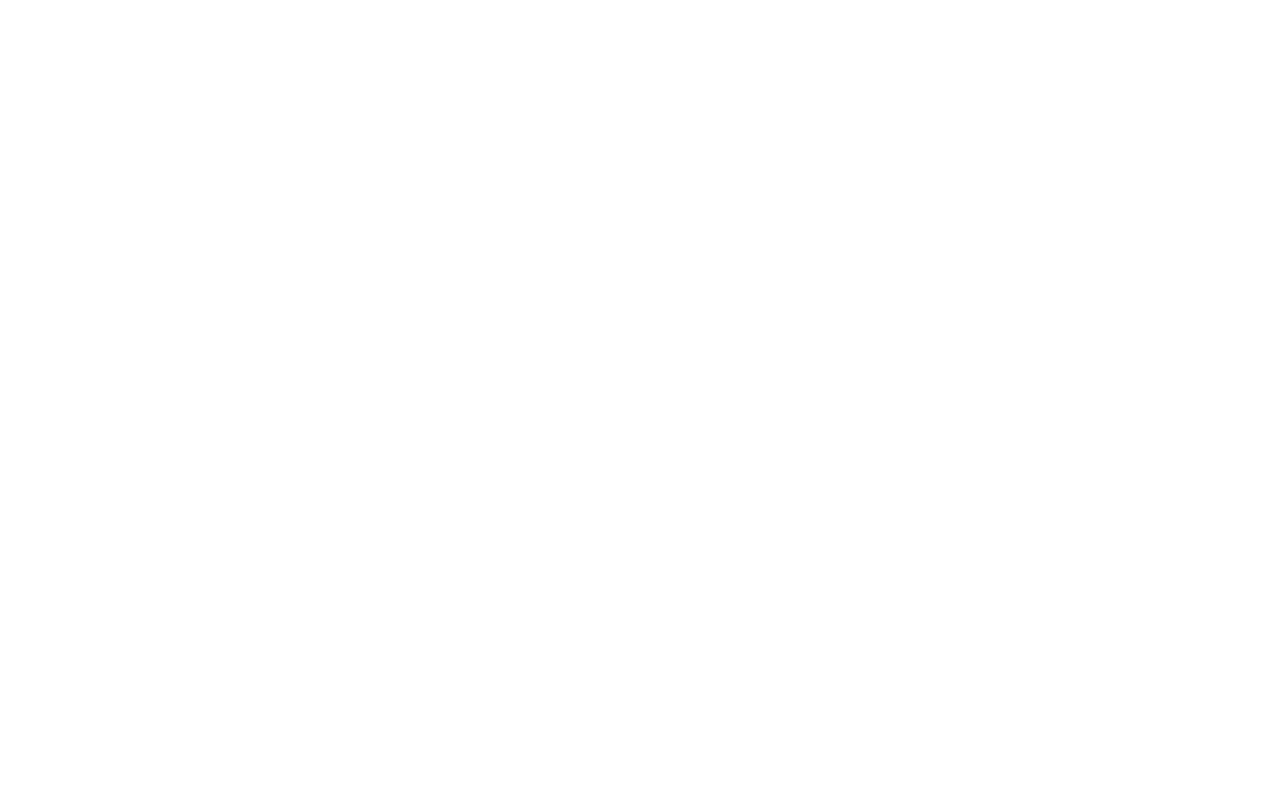
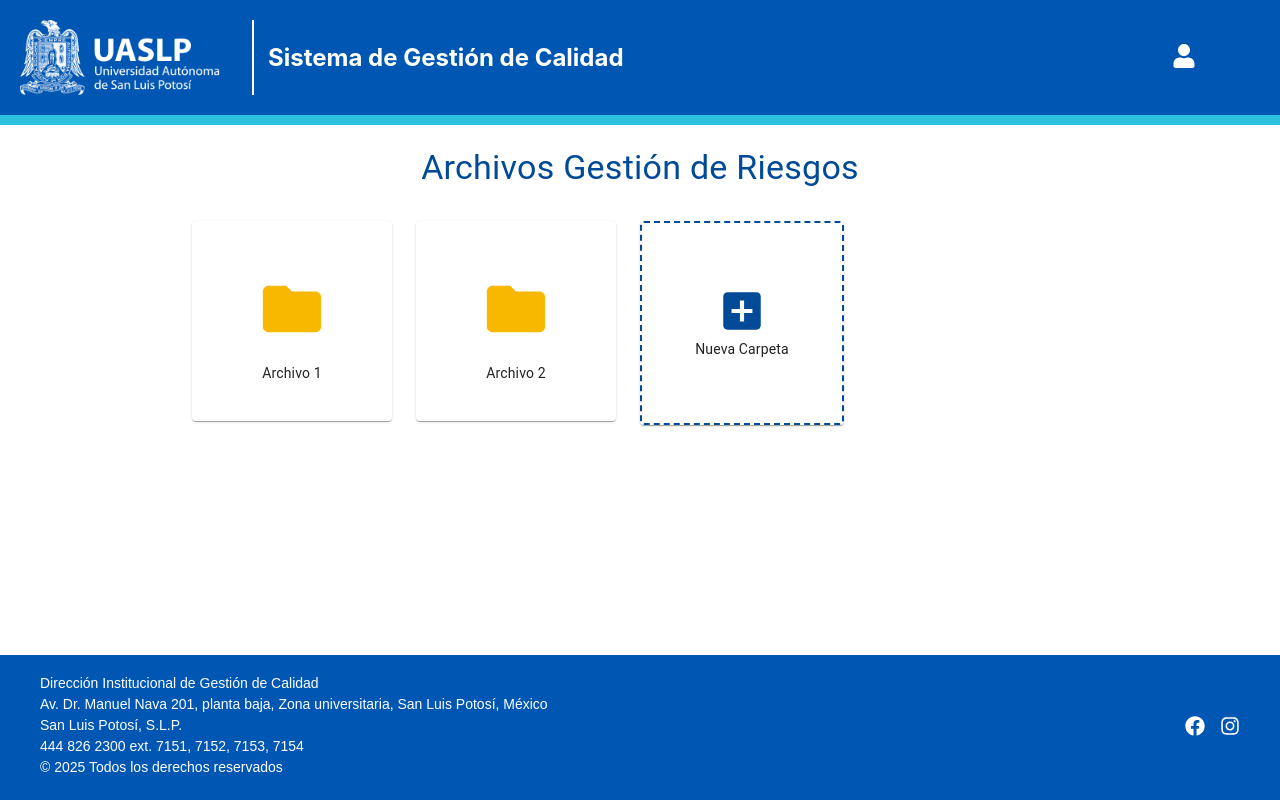
Before and after one commit to ShadowKnSs/sgc_frontend, a React (Create React App) app: page /archivos/1 in a window 1280 px wide. Before the commit this address had no page. Built offline with nearby package versions, Linux system fonts and the light colour scheme.

Commit message:
Componenetes Cards Gestion de riesgos

```diff
--- /dev/null
+++ b/src/components/CardAddFolder.jsx
@@ -0,0 +1,56 @@
+import React, { useState } from "react";
+import { Card, CardActionArea, CardContent, Typography, Grid, Dialog, DialogTitle, TextField, Button } from "@mui/material";
+import AddBoxIcon from "@mui/icons-material/AddBox";
+
+function CardAddFolder() {
+  const [open, setOpen] = useState(false);
+  const [folderName, setFolderName] = useState("");
+
+  const handleOpen = () => setOpen(true);
+  const handleClose = () => setOpen(false);
+
+  const handleSave = () => {
+    console.log("Nueva carpeta:", folderName);
+    handleClose();
+  };
+
+  return (
+    <>
+      {/* Botón para agregar nueva carpeta */}
+      <Grid item>
+        <Card sx={{ width: 200, height: 200, textAlign: "center", border: "2px dashed #004A98", alignContent: "center" }}>
+          <CardActionArea onClick={handleOpen}>
+            <CardContent>
+              <AddBoxIcon sx={{ fontSize: 50, color: "#004A98" }} />
+              <Typography variant="body2">Nueva Carpeta</Typography>
+            </CardContent>
+          </CardActionArea>
+        </Card>
+      </Grid>
+
+      {/* Modal para ingresar el nombre de la nueva carpeta */}
+      <Dialog open={open} onClose={handleClose} width={50} >
+        <DialogTitle sx={{ textAlign: "center" }}>Nueva Carpeta</DialogTitle>
+        <CardContent>
+          <TextField
+            fullWidth
+            variant="outlined"
+            label="Nombre"
+            value={folderName}
+            onChange={(e) => setFolderName(e.target.value)}
+          />
+          <Grid container justifyContent="space-between" sx={{ marginTop: 2 }}>
+            <Button variant="contained" sx={{ backgroundColor: "#F9B800" }} onClick={handleClose}>
+              Cancelar
+            </Button>
+            <Button variant="contained" sx={{ backgroundColor: "#004A98", color: "white" }} onClick={handleSave}>
+              Guardar
+            </Button>
+          </Grid>
+        </CardContent>
+      </Dialog>
+    </>
+  );
+}
+
+export default CardAddFolder;
--- /dev/null
+++ b/src/components/CardArchivos.jsx
@@ -0,0 +1,35 @@
+import React from "react";
+import { Card, CardActionArea, CardContent, Typography, Grid } from "@mui/material";
+import InsertDriveFileIcon from '@mui/icons-material/InsertDriveFile';
+import FolderIcon from "@mui/icons-material/Folder";
+import { useNavigate } from "react-router-dom";
+
+function CardArchivos({ nombreCarpeta, ruta }) {
+  const navigate = useNavigate();
+
+  const handleClick = () => {
+    navigate(ruta); // Navega a la ruta proporcionada
+  };
+
+  return (
+    <Grid item>
+      <Card
+        sx={{
+          width: 200,
+          height: 200,
+          textAlign: "center",
+          alignContent: "center",
+        }}
+      >
+        <CardActionArea onClick={handleClick}>
+          <CardContent>
+            <FolderIcon sx={{ fontSize: 70, color: "#F9B800" }} />
+          </CardContent>
+          <Typography variant="body2">{nombreCarpeta}</Typography>
+        </CardActionArea>
+      </Card>
+    </Grid>
+  );
+}
+
+export default CardArchivos;
--- a/src/routes/AppRoutes.js
+++ b/src/routes/AppRoutes.js
@@ -5,6 +5,7 @@ import HomePage from '../views/welcome';
 import ProcessPage from '../views/processList';
 import IndicatorPage from '../views/indicadores';
 import GestionRiesgos from '../views/gestionRiesgos';
+import FilesGestRiesgos from '../views/filesGestRiesgos';
 
 // Datos de ejemplo para los indicadores
 const AppRoutes = () => {
@@ -56,6 +57,8 @@ const AppRoutes = () => {
                         />
                     } />
                     <Route path="gestion-riesgos" element={<GestionRiesgos />} />
+                    <Route path="archivos/:year" element={<FilesGestRiesgos />} />
+
                 </Route>
             </Routes>
         </BrowserRouter>
--- /dev/null
+++ b/src/views/filesGestRiesgos.jsx
@@ -0,0 +1,35 @@
+import React from "react";
+import { Box, Grid, Typography } from "@mui/material";
+import CardArchivos from "../components/CardArchivos";
+import CardAddFolder from "../components/CardAddFolder";
+
+function FilesGestRiesgos({ year }) {
+  return (
+    <Box sx={{ p: 4 }}>
+      <Typography
+        variant="h4"
+        align="center"
+        sx={{
+          marginBottom: 4,
+          fontFamily: "'Roboto', sans-serif",
+          color: "#004A98",
+        }}
+      >
+        Archivos Gestión de Riesgos <span style={{ color: "blue" }}>{year}</span>
+      </Typography>
+
+      <Grid container spacing={3} justifyContent="left" paddingLeft={20}>
+        {/* Carpeta con el año recibido */}
+
+        {/* Otras carpetas */}
+        <CardArchivos nombreCarpeta="Archivo 1" ruta="/archivos/2023" />
+        <CardArchivos nombreCarpeta="Archivo 2" ruta="/archivos/2025" />
+
+        {/* Botón para agregar nueva carpeta */}
+        <CardAddFolder />
+      </Grid>
+    </Box>
+  );
+}
+
+export default FilesGestRiesgos;
--- a/src/views/gestionRiesgos.jsx
+++ b/src/views/gestionRiesgos.jsx
@@ -2,7 +2,8 @@ import React from "react";
 import { Box, Grid, Card, CardActionArea, CardContent, Typography } from "@mui/material";
 import FolderIcon from "@mui/icons-material/Folder";
 import AddBoxIcon from "@mui/icons-material/AddBox";
-
+import CardArchivos from "../components/CardArchivos";
+import CardAddFolder from "../components/CardAddFolder";
 function GestionRiesgos() {
   return (
     <Box sx={{ p: 4 }}>
@@ -17,42 +18,19 @@ function GestionRiesgos() {
         Gestión de Riesgos
       </h1>
 
-      <Grid container spacing={3} justifyContent="left">
+      <Grid container spacing={3} justifyContent="left" paddingLeft={20}>
         {/* Carpeta 2024 */}
-        <Grid item>
-          <Card sx={{ width: 200,height:200, textAlign: "center", alignContent:'center'}}>
-            <CardActionArea>
-              <CardContent>
-                <FolderIcon sx={{ fontSize: 70, color: "#F9B800" }} />
-              </CardContent>
-              <Typography variant="body2">2024</Typography>
-            </CardActionArea>
-          </Card>
-        </Grid>
+        <CardArchivos nombreCarpeta="2024" ruta="/archivos/2024" />
+
 
         {/* Carpeta 2023 */}
-        <Grid item>
-          <Card sx={{ width: 200,height:200, textAlign: "center", alignContent:'center'}}>
-            <CardActionArea>
-              <CardContent>
-                <FolderIcon sx={{ fontSize: 70, color: "#F9B800" }} />
-              </CardContent>
-              <Typography variant="body2" >2023</Typography>
-            </CardActionArea>
-          </Card>
-        </Grid>
+        <CardArchivos nombreCarpeta="2023" ruta="/archivos/2023" />
+        <CardArchivos nombreCarpeta="2025" ruta="/archivos/2024" />
+
+
 
         {/* Botón para agregar nueva carpeta */}
-        <Grid item>
-          <Card sx={{ width: 200,height:200, textAlign: "center", border: "2px dashed #004A98" ,alignContent:'center'}}>
-            <CardActionArea>
-              <CardContent>
-                <AddBoxIcon sx={{ fontSize: 50, color: "#004A98" }} />
-                <Typography variant="body2"></Typography>
-              </CardContent>
-            </CardActionArea>
-          </Card>
-        </Grid>
+        <CardAddFolder/>
       </Grid>
     </Box>
   );
```
